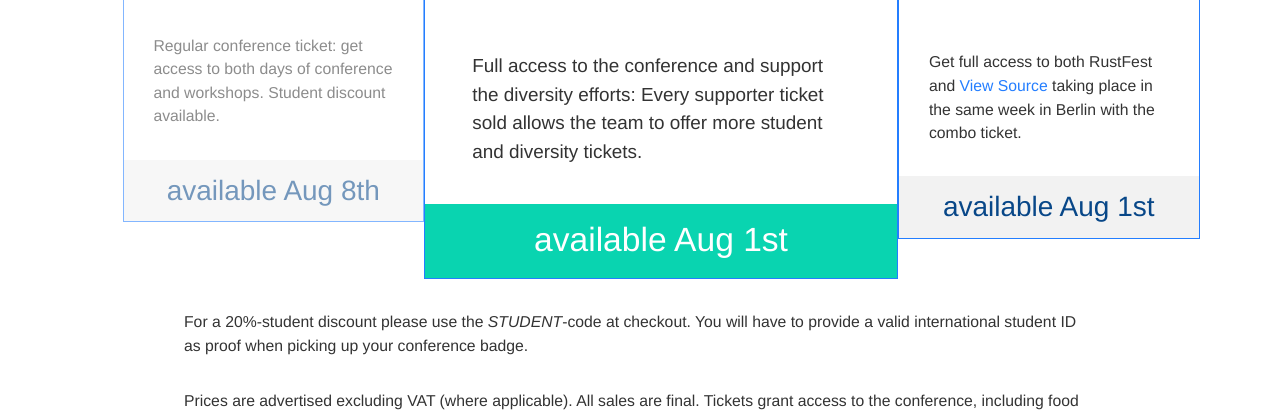
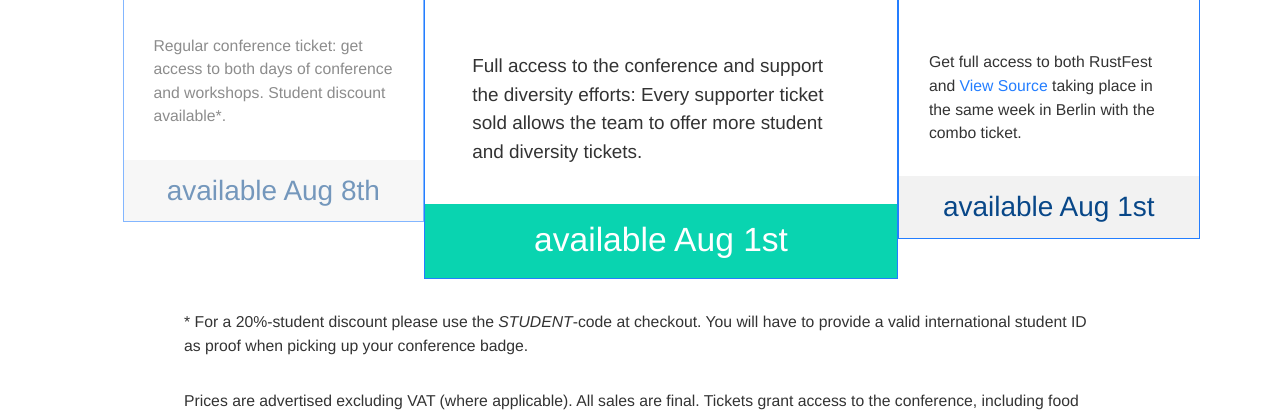
Before and after one commit to RustFestEU/blog.rustfest.eu, a Jekyll site: the page built from index.html, in a window 1280 px wide and 900 px high, scrolled down 2569 px. Shown: the part 223-638 px from the top of the window. Built offline with Jekyll 4.4.1, drawn with Linux system fonts in a browser that asks for light colours.

Commit message:
make small print more obvious

```diff
--- a/index.html
+++ b/index.html
@@ -133,7 +133,7 @@
         <h3>Regular</h3>
         <span class="price">125</span>
         <p class="smallprint">
-          Regular conference ticket: get access to both days of conference and workshops. Student discount available.
+          Regular conference ticket: get access to both days of conference and workshops. Student discount available*.
         </p>
         <h4>available Aug 8th </h4>
       </li>
@@ -161,7 +161,7 @@
 
     </ul>
     <p class="smallprint">
-      For a 20%-student discount please use the <em>STUDENT</em>-code at checkout. You will have to provide a valid international student ID as proof when picking up your conference badge.
+      * For a 20%-student discount please use the <em>STUDENT</em>-code at checkout. You will have to provide a valid international student ID as proof when picking up your conference badge.
     </p>
     <p class="smallprint">
       Prices are advertised excluding VAT (where applicable). All sales are final. Tickets grant access to the conference, including food and drinks. The <a href="/code-of-conduct/">Code of Conduct</a> applies. Sales are awarded on a first-come-first-serve basis, but are sold in batches. Registration for workshops will be handled separately.
```
